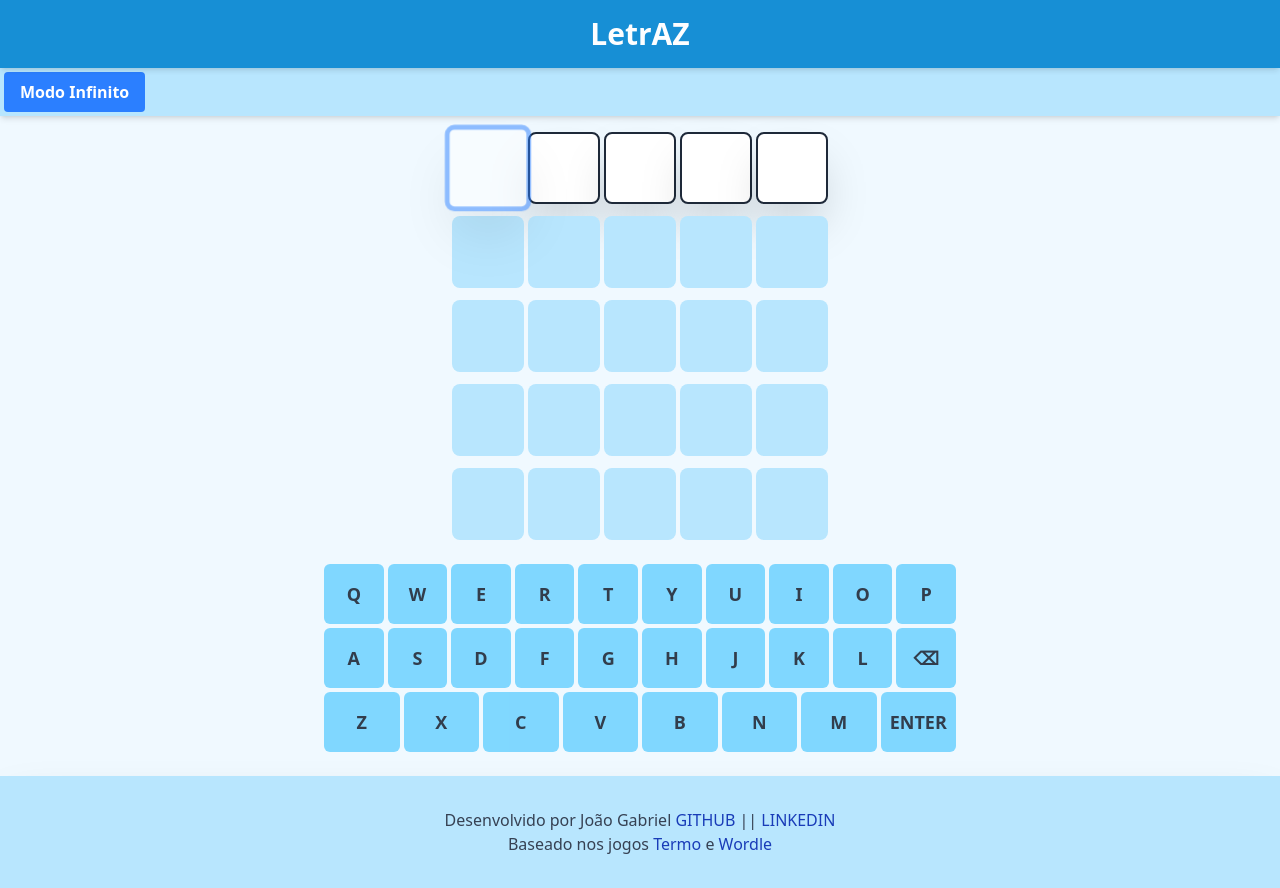
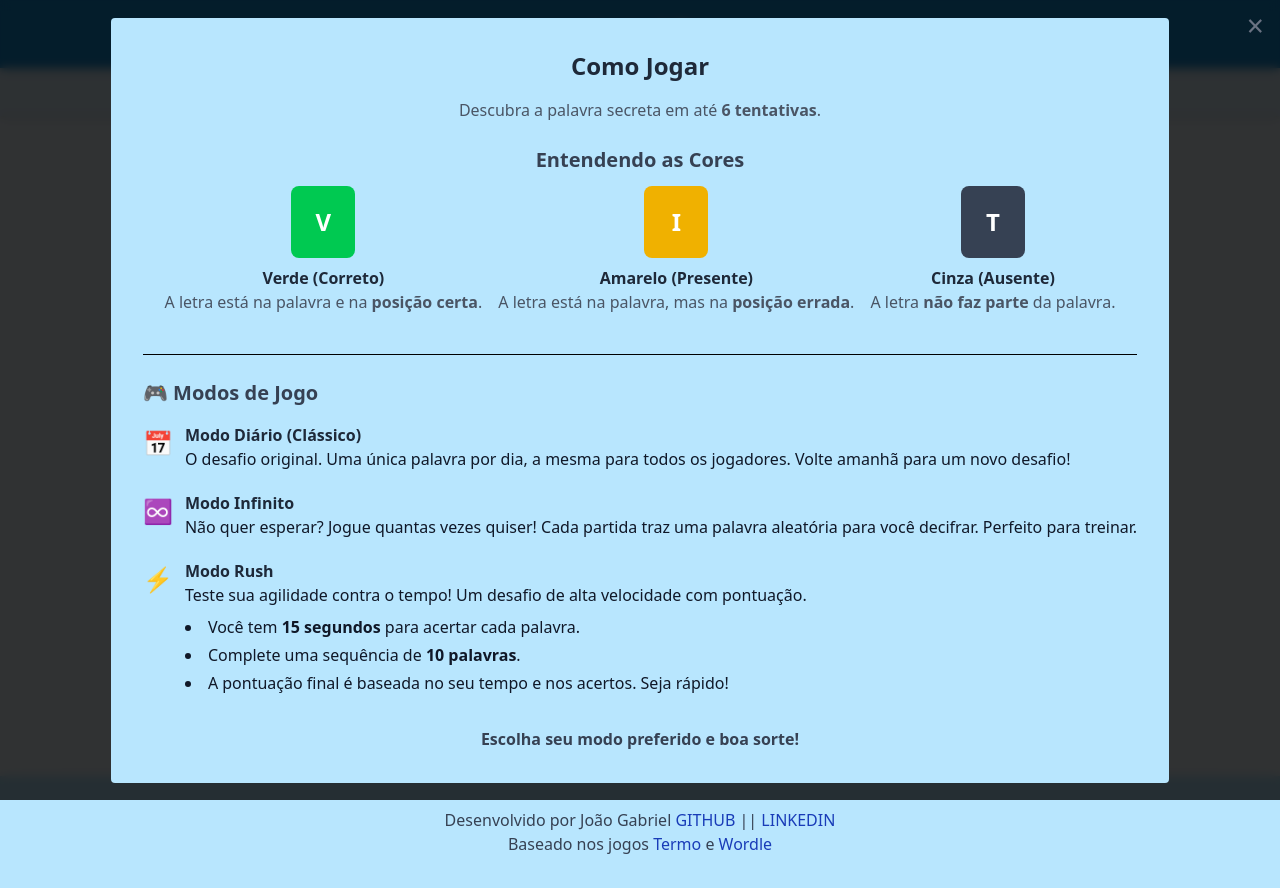
Before and after one commit to Gabriel-Barboza/letrAZ, a website built with Vite: page index.html in a window 1280 px wide. Built offline with nearby package versions, Linux system fonts and the light colour scheme.

Commit message:
feat: Add game mode selection modal and update UI elements for improved user experience

```diff
--- a/index.html
+++ b/index.html
@@ -7,20 +7,120 @@
   <meta name="viewport" content="width=device-width, initial-scale=1.0" />
  <title>LetrAZ - Jogo de Adivinhar Palavras em Português</title>
  <meta name="description" content="Teste seu vocabulário com o LetrAZ! Um divertido jogo de adivinhar a palavra de 5 letras em português. Jogue o desafio do dia ou pratique no modo infinito.">
+<script src="https://kit.fontawesome.com/9f894f64ec.js" crossorigin="anonymous"></script>
 </head>
 
 <body id="app" class="flex flex-col h-screen bg-sky-50">
 
   <header class="text-center p-4 bg-sky-600  opacity-90 shadow-md  " >
-    <h1 class="text-3xl text-white font-bold"> <a href="#">LetrAZ</a></h1>
+    <h1 class="text-3xl  text-white font-bold"> <a href="#" id="headerLink">LetrAZ </a></h1>
 
   </header>
-  <div  class="text-center flex  p-1 bg-sky-200  shadow-md mb-4 ">
+  <div  class="text-center flex justify-evenly p-1 bg-sky-100  shadow-md mb-4 ">
 
-      <button id="practice-mode-btn" class="px-4 py-2 bg-blue-500 text-white font-bold rounded hover:bg-blue-700 focus:outline-none">
+      <button id="" class="px-4 left-1 py-2 bg-blue-500 text-white font-bold rounded hover:bg-blue-700 focus:outline-none">
+      <i class="fa-solid fa-chart-simple"></i>
+      </button>
+
+    <Div >
+      <button id="random-mode-btn" class="px-4 py-2 bg-blue-500 text-white font-bold rounded hover:bg-blue-700 focus:outline-none">
        Modo Infinito
       </button>
+
+      <button id="daily-mode-btn" class="px-4 mx-2 py-2 bg-blue-500 text-white font-bold rounded hover:bg-blue-700 focus:outline-none">
+       Modo Diario
+      </button>
+
+      <button id="timed-mode-btn" class="px-4 py-2 bg-blue-500 text-white font-bold rounded hover:bg-blue-700 focus:outline-none">
+       Modo Rush
+      </button>
+      </Div>
+
+        <button id="modeModalButton" class="px-4 left-1 py-2 bg-blue-500 text-white font-bold rounded hover:bg-blue-700 focus:outline-none">
+       <i class="fa-solid fa-question"></i>
+      </button>
+
   </div>
+
+  <div id="modeModal" class="modal hidden">
+    <div class="modal-content">
+
+    <span class="close-button absolute top-2 right-4 text-gray-500 text-3xl cursor-pointer hover:text-gray-800">&times;</span>
+
+<h2 class="text-2xl font-bold text-gray-800 mb-4">Como Jogar</h2>
+
+<p class="text-gray-600 mb-6">
+    Descubra a palavra secreta em até <strong>6 tentativas</strong>.
+</p>
+<h3 class="text-xl font-semibold text-gray-700 m-3">Entendendo as Cores</h3>
+
+<div class="space-y-4 flex justify-center  border-b pb-6 mb-6">
+
+    <div class="flex flex-col items-center gap-2">
+        <div class="w-12 h-12 rounded-md flex items-center  justify-center font-bold text-xl box correct">V</div>
+        <div class="">
+            <p class="font-semibold text-gray-800">Verde (Correto)</p>
+            <p class=" px-2 text-gray-600">A letra está na palavra e na <strong>posição certa</strong>.</p>
+        </div>
+    </div>
+
+    <div class="flex flex-col items-center gap-2">
+        <div class="w-12 h-12 rounded-md flex items-center justify-center font-bold text-xl box present">I</div>
+        <div>
+            <p class="font-semibold text-gray-800">Amarelo (Presente)</p>
+            <p class=" px-2  text-gray-600">A letra está na palavra, mas na <strong>posição errada</strong>.</p>
+        </div>
+    </div>
+
+    <div class="flex flex-col items-center gap-2">
+        <div class="w-12 h-12 rounded-md flex items-center justify-center font-bold text-xl box absent">T</div>
+        <div>
+            <p class="font-semibold text-gray-800">Cinza (Ausente)</p>
+            <p class=" px-2 text-gray-600">A letra <strong>não faz parte</strong> da palavra.</p>
+        </div>
+    </div>
+</div>
+
+<div class="text-left">
+    <h3 class="text-xl font-semibold text-gray-700 mb-4">🎮 Modos de Jogo</h3>
+
+    <div class="space-y-5">
+        <div class="flex items-start gap-3">
+            <span class="text-2xl pt-1">📅</span>
+            <div>
+                <h4 class="font-bold text-gray-800">Modo Diário (Clássico)</h4>
+                <p class="text- text-gray-900">O desafio original. Uma única palavra por dia, a mesma para todos os jogadores. Volte amanhã para um novo desafio!</p>
+            </div>
+        </div>
+
+        <div class="flex items-start gap-3">
+            <span class="text-2xl pt-1">♾️</span>
+            <div>
+                <h4 class="font-bold text-gray-800">Modo Infinito</h4>
+                <p class=" text-gray-900">Não quer esperar? Jogue quantas vezes quiser! Cada partida traz uma palavra aleatória para você decifrar. Perfeito para treinar.</p>
+            </div>
+        </div>
+
+        <div class="flex items-start gap-3">
+            <span class="text-2xl pt-1">⚡️</span>
+            <div>
+                <h4 class="font-bold text-gray-800">Modo Rush</h4>
+                <p class="text text-gray-900 mb-2">Teste sua agilidade contra o tempo! Um desafio de alta velocidade com pontuação.</p>
+                <ul class="list-disc list-inside  text-gray-900 space-y-1">
+                    <li>Você tem <strong>15 segundos</strong> para acertar cada palavra.</li>
+                    <li>Complete uma sequência de <strong>10 palavras</strong>.</li>
+                    <li>A pontuação final é baseada no seu tempo e nos acertos. Seja rápido!</li>
+                </ul>
+            </div>
+        </div>
+    </div>
+</div>
+
+<p class="text-gray-700 font-semibold mt-8">
+    Escolha seu modo preferido e boa sorte!
+</p>
+    </div>
+</div>
 
   <div id="toast" class="toast-container">
     <span id="toast-message"></span>
--- a/src/components/style.css
+++ b/src/components/style.css
@@ -5,7 +5,10 @@
 }
 
 .box {
-    @apply w-16 h-16 md:w-15 md:h-18 md:w-18 rounded-lg flex items-center justify-center md:text-2xl font-bold ;
+    @apply w-16 h-16 md:h-18 rounded-lg flex items-center justify-center md:text-2xl font-bold ;
+}
+.boxPopUp{
+  @apply w-16 h-16 md:h-18 md:w-18 rounded-lg md:text-2xl font-bold ;
 }
 .board-row {
     @apply flex justify-center gap-1 mb-1;
@@ -32,21 +35,32 @@
 }
 
 
+.modal {
+  @apply fixed inset-0 flex justify-center items-center z-[1000];
+  background: rgba(0,0,0,0.8);
+  backdrop-filter: blur(5px);
+}
+
+.modal-content {
+  @apply bg-sky-200 p-8 rounded text-center;
+}
+
+/* Classe para esconder o modal */
+.hidden {
+  @apply hidden;
+}
+
 .keyboard-key.correct {
-  background-color: #6aaa64;
-  color: white;
+  @apply  bg-green-500  opacity-80 text-white;
 }
 
 .keyboard-key.present {
-  background-color: #c9b458;
-  color: white;
+  @apply  bg-yellow-500  opacity-80 text-white;
 }
 
 .keyboard-key.absent {
-  background-color: #787c7e;
-  color: white;
+  @apply bg-gray-700 opacity-80 text-white;
 }
-
 .toast-container {
 
   @apply fixed top-5 left-1/2 -translate-x-1/2;
@@ -77,7 +91,7 @@
   @apply bg-red-500;
 }
 
-.box.correct {
+.correct {
   @apply bg-green-500 text-white border-none;
 }
 
@@ -88,3 +102,7 @@
 .box.absent {
   @apply bg-gray-700 text-white border-none;
 }
+
+button {
+  @apply cursor-pointer;
+}
--- a/src/game/gameState.ts
+++ b/src/game/gameState.ts
@@ -39,7 +39,7 @@ function createInitialState(): SaveData {
         },
     };
 }
-
+export let modoDeJogo = ""
 export function getState(): SaveData {
     return state;
 }
@@ -69,13 +69,16 @@ export function setGameOver(didWin: boolean) {
     switch (state.gameMode.gameType) {
         case "timed":
             activeStats = state.timedModeStats;
+            modoDeJogo = "Rush";
             break;
         case "random":
             activeStats = state.randomModeStats;
+            modoDeJogo = "Aleatório";
             break;
         case "daily":
         default:
             activeStats = state.stats;
+            modoDeJogo = "Diário";
             break;
     }
 
--- a/src/main.ts
+++ b/src/main.ts
@@ -9,7 +9,8 @@ import {
     moveCursorRight,
     setCursorPosition,
     setActiveGameMode,
-    resetGameStateForNewGame
+    resetGameStateForNewGame,
+    modoDeJogo
 } from './game/gameState';
 import { initializeBoard } from './components/board';
 import { createKeyboard } from './components/keyboard';
@@ -21,14 +22,23 @@ import { EventBus } from './eventBus';
 
 function startGame(mode: GameMode['gameType']) {
     setActiveGameMode(mode);
+    modeModal?.classList.add("hidden");
     const word = (mode === 'daily') ? getDailyWord() : selectRandomWord();
     setPalavraCerta(word);
     resetGameStateForNewGame();
     console.log(`Novo jogo iniciado no modo '${mode}'. Palavra: ${palavraCerta}`);
+
 }
 
 initializeState();
+
+const headerLink = document.getElementById("headerLink");
+
+
+
+
 const initialData = getState();
+
 const initialWord = (initialData.gameMode.gameType === 'daily') ? getDailyWord() : selectRandomWord();
 setPalavraCerta(initialWord);
 
@@ -37,11 +47,32 @@ createKeyboard(handleKeyPress);
 EventBus.emit('initialStateLoaded');
 EventBus.emit('stateChanged');
 
+const modeModal = document.getElementById("modeModal");
+
+    modeModal?.classList.remove("hidden");
+
+const modeModalButton = document.getElementById("modeModalButton");
+
+
+document.addEventListener('click', (event) => {
+    event.stopPropagation();
+    modeModal?.classList.add("hidden");
+});
+
+modeModalButton?.addEventListener('click', (event) => {
+    event.stopPropagation();
+    modeModal?.classList.remove("hidden");
+});
+
+
 document.addEventListener("keydown", handleKeyPress);
 
 document.getElementById('daily-mode-btn')?.addEventListener('click', () => startGame('daily'));
 document.getElementById('timed-mode-btn')?.addEventListener('click', () => startGame('timed'));
 document.getElementById('random-mode-btn')?.addEventListener('click', () => startGame('random'));
+if (headerLink) {
+    headerLink.textContent = `LetrAZ ${modoDeJogo}`;
+}
 
 function enterStrategy(): void {
     const result = submitGuess();
```
